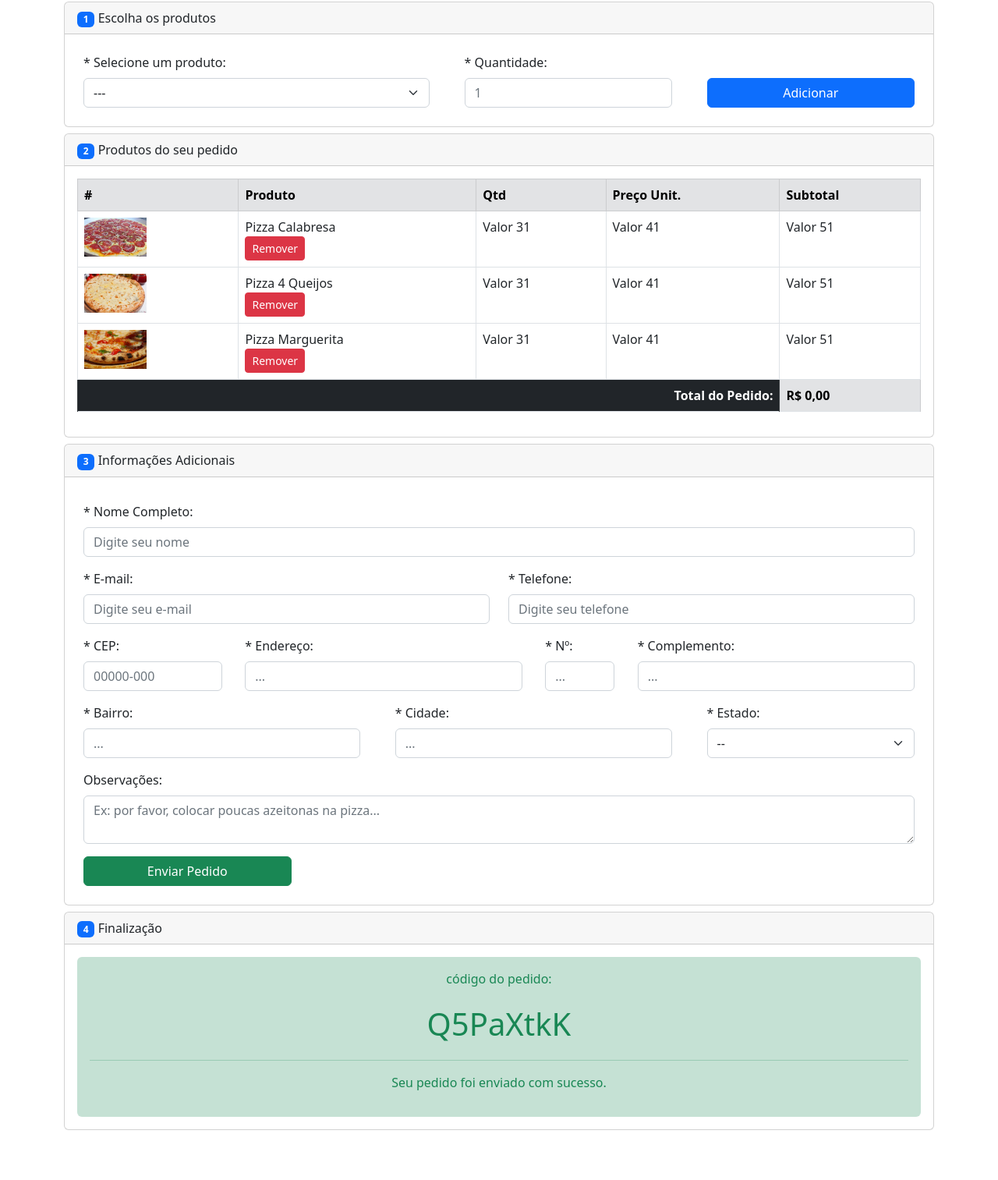
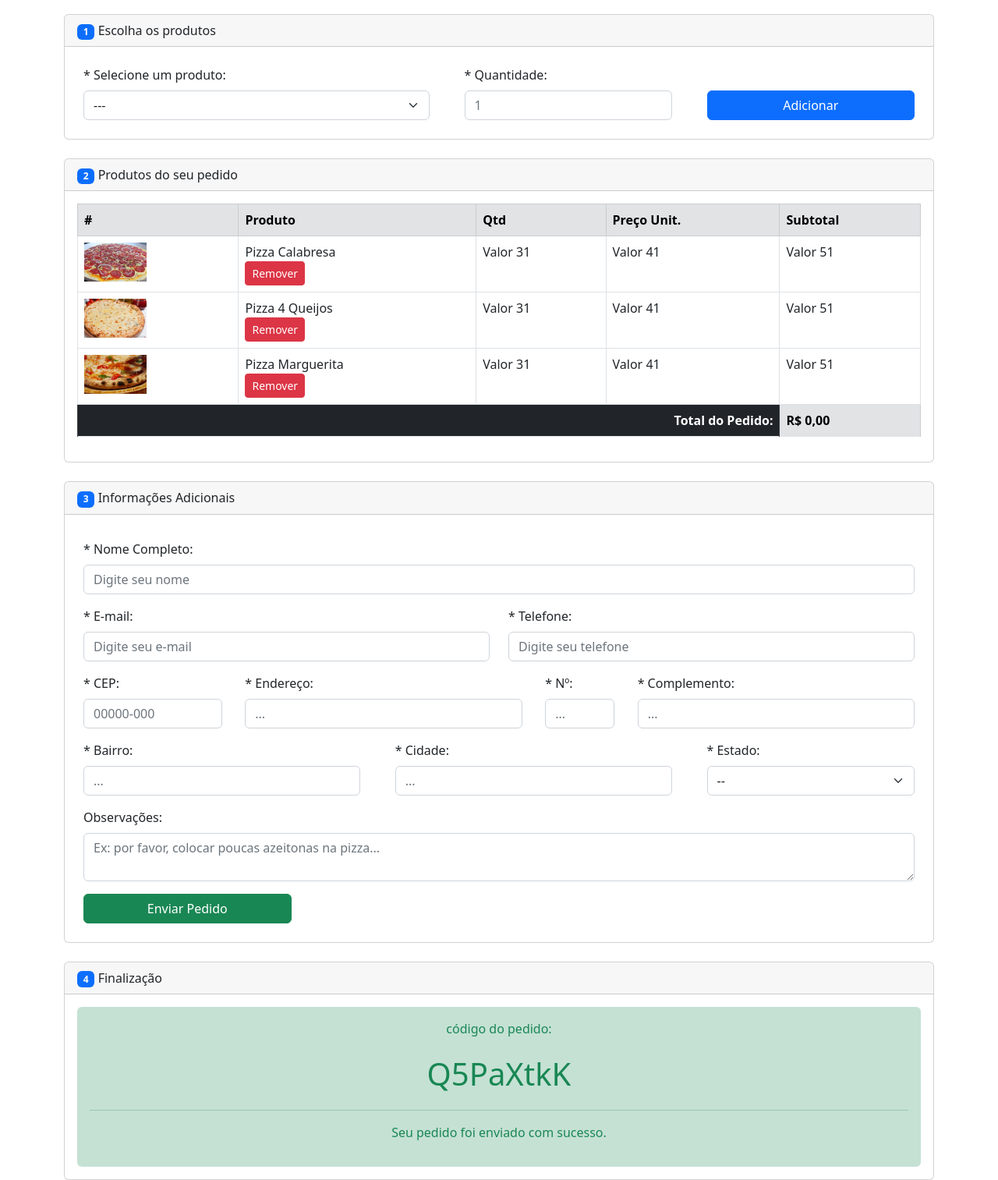
Before and after one commit to CarolineFMelo/Projeto_web_bootstrap, a website: page views/index.html in a window 1280 px wide. Shown: the part 327-1840 px from the top of the page at 78% size. Before the commit the page ends 1784 px from the top, so only its background shows below. Drawn offline with nearby package versions, Linux system fonts and the light colour scheme; files whose address does not match are found by name.

Commit message:
Pizzaria: Margins nos cards

```diff
--- a/views/index.html
+++ b/views/index.html
@@ -27,7 +27,7 @@
     <main>
       <form action="">
         <!-- Card com cardapio da pizzaria -->
-        <div class="card my-2">
+        <div class="card my-4">
           <div class="card-header"><span class="badge bg-primary">1</span> Escolha os produtos</div>
           <div class="p-4 d-flex flex-column flex-md-row justify-content-between">
             <div class="col col-md-5">
@@ -46,8 +46,7 @@
           </div>
         </div>
         <!-- Card Com a tabela -->
-        <!-- Adicionar tabela -->
-        <div class="card my-2">
+        <div class="card my-4">
           <div class="card-header"><span class="badge bg-primary">2</span> Produtos do seu pedido</div>
             <div class="table-responsive-sm p-3">
               <table class="table table-bordered">
@@ -102,7 +101,7 @@
             </div>
         </div>
         <!-- Card com as informacoes do cliente -->
-        <div class="card my-2">
+        <div class="card my-4">
           <div class="card-header"><span class="badge bg-primary">3</span> Informações Adicionais</div>
           <div class="p-4 d-flex flex-column">
             <div class="col d-flex">
@@ -168,7 +167,7 @@
         </div>
       </form>
       <!-- Card com o codigo do pedido -->
-      <div class="card my-2">
+      <div class="card my-4">
         <div class="card-header"><span class="badge bg-primary">4</span> Finalização</div>
         <div class="bg-success bg-opacity-25 p-3 m-3 rounded text-center text-success">
           <p>código do pedido:</p>
```
